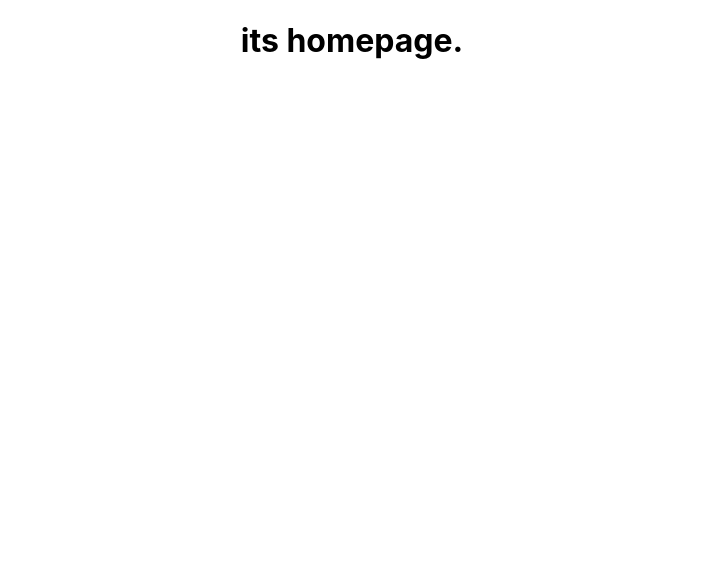
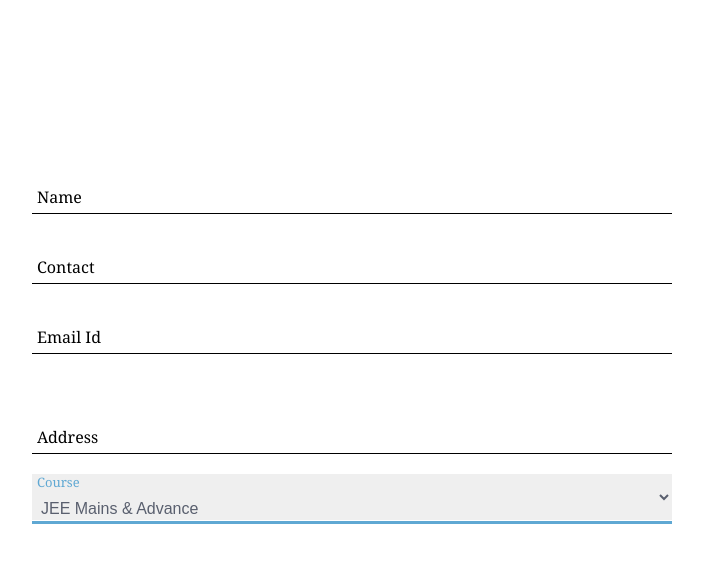
Before and after one commit to sumitthrita/objectiveClasses, a React (Create React App) app: page / in a window 1280 px wide. Shown: the top 562 px of the page, without its empty margins (288-991 px from the left). Built offline with nearby package versions, Linux system fonts and the light colour scheme.

Commit message:
registration started

```diff
--- a/src/App.js
+++ b/src/App.js
@@ -1,11 +1,11 @@
 import logo from './logo.svg';
-import './App.css';
-import Homepage from "./component/Homepage";
+// import './App.css';
+import Registration from "./component/Registration";
 
 function App() {
   return (
     <div className="App">
-      <Homepage />
+      <Registration />
     </div>
   );
 }
--- a/src/component/Homepage.js
+++ /dev/null
@@ -1,12 +0,0 @@
-import React from 'react';
-
-const Homepage = () => {
-
-    return(
-        <div>
-            <h1>its homepage.</h1>
-        </div>
-    );
-};
-
-export default Homepage;
--- /dev/null
+++ b/src/component/Registration.css
@@ -0,0 +1,128 @@
+.registration {
+    height: 90vh;
+    margin-top: 5px;
+    display: flex;
+    justify-content: center;
+    align-items: center;
+    flex-direction: column;
+    font-family: Cambria, Cochin, Georgia, Times, 'Times New Roman', serif;
+}
+
+.inputSection {
+    width:50%;
+    position: relative;
+    height:50px;
+    overflow: hidden;
+    margin: 10px 0;
+}
+
+.inputSectionAddress {
+    width: 50%;
+    position: relative;
+    height: 80px;
+    overflow: hidden;
+    margin:10px 0;
+}
+
+.form__input {
+    position: absolute;
+    width: 100%;
+    /* height: 100%; */
+    color: #595f6e;
+    padding: 25px 0px 2px 5px;
+    border: none;
+    outline: none;
+    font-size: 16px;
+}
+
+.form__inputAddress {
+    position: absolute;
+    width: 100%;
+    height: 100%;
+    color: #595f6e;
+    padding:18px 0 2px 5px;
+    font-size: 16px;
+    border: none;
+    outline: none;
+}
+
+.form__label {
+    position: absolute;
+    bottom: 0px;
+    left: 0px;
+    width: 100%;
+    height: 100%;
+    pointer-events:none;
+    border-bottom: 1px solid black;
+}
+
+.form__labelAddress {
+    position: absolute;
+    bottom: 0px;
+    left: 0px;
+    width: 100%;
+    height: 100%;
+    pointer-events:none;
+    border-bottom: 1px solid black;
+    /* background-color:greenyellow; */
+}
+
+.form__label::after {
+    content: "";
+    position: absolute;
+    height: 100%;
+    width: 100%;
+    border-bottom: 3px solid #5fa8d3;
+    left: 0px;
+    bottom: -1px;
+    transform: translateX(-100%);
+    transition: all 0.3s ease;
+}
+
+.form__labelAddress::after {
+    content: "";
+    position: absolute;
+    height: 100%;
+    width: 100%;
+    /* background-color: green; */
+    border-bottom: 3px solid #5fa8d3;
+    left: 0px;
+    transform: translateX(-100%);
+    bottom: -2px;
+    transition: all 0.3s ease;
+}
+
+.form__content {
+    position: absolute;
+    bottom: 5px;
+    left: 5px;
+    transition: all 0.3s ease;
+}
+
+.form__input:focus + .form__label .form__content,
+.form__input:valid + .form__label .form__content {
+    transform: translateY(-150%);
+    font-size: 13px;
+    color: #5fa8d3;
+}
+
+.form__inputAddress:focus + .form__labelAddress .form__content,
+.form__inputAddress:valid + .form__labelAddress .form__content {
+    transform: translateY(-390%);
+    font-size: 13px;
+    color: #5fa8d3;
+}
+
+.form__input:focus + .form__label::after,
+.form__input:valid + .form__label::after {
+    transform: translateX(0%);
+}
+
+.form__inputAddress:focus + .form__labelAddress::after,
+.form__inputAddress:valid + .form__labelAddress::after {
+    transform: translateX(0%);
+}
+
+.form__inputAddress:focus + .form__inputAddress {
+    padding-top: 20px;
+}
--- /dev/null
+++ b/src/component/Registration.js
@@ -0,0 +1,69 @@
+import React, {Component} from 'react';
+import "./Registration.css";
+
+
+class Registration extends Component {
+    constructor(props) {
+        super(props);
+        this.state = {
+            name: "",
+            contact:"",
+            email:"",
+            course:"",
+            address:""
+        };
+        this.handleChange= this.handleChange.bind(this);
+    };
+
+    handleChange(e) {
+    //    var stateName=e.target.name;
+
+        this.setState({course:e.target.value})
+    }
+
+    render(){
+        return (
+            <div className="registration" >
+                <div className="inputSection" >
+                    <input type="text" name="name" value={this.state.name} className="form__input" autoComplete="off" required onChange={this.handleChange} />
+                    <label for ="name" className="form__label" >
+                        <span className="form__content" >Name</span>
+                    </label>
+                </div>
+                <div className="inputSection" >
+                    <input type="text" maxLength="10" name="contact" value={this.state.contact} className="form__input" autoComplete="off" required />
+                    <label for ="contact" className="form__label" >
+                        <span className="form__content" >Contact</span>
+                    </label>
+                </div>
+                <div className="inputSection" >
+                    <input type="email" name="email" value={this.state.email} className="form__input" autoComplete="off" required />
+                    <label for ="email" className="form__label" >
+                        <span className="form__content" >Email Id</span>
+                    </label>
+                </div>
+                <div className="inputSectionAddress" >
+                    <textarea rows="3" cols="48" maxLength="100" name="address" value={this.state.address} className="form__inputAddress" autoComplete="off" required />
+                    <label for ="address" className="form__labelAddress" >
+                        <span className="form__content" >Address</span>
+                    </label>
+                </div>
+                <div className="inputSection" >
+                    <select value={this.state.course} className="form__input" name="course" onChange={this.handleChange} >
+                        <option value="JEE Mains & Advance">JEE Mains & Advance</option>
+                        <option value="JEE Mains">JEE Mains</option>
+                        <option value="JEE Advance">JEE Advance</option>
+                        <option value="NEET">NEET</option>
+                    </select>
+                    <label for="course" className="form__label" >
+                        <span className="form__content">Course</span>
+                    </label>
+                </div>
+                <h1>{this.state.course} </h1>
+            </div>
+        );
+    };
+};
+
+
+export default Registration;
```
Also changed, not shown: 1 other file (tests, documents, lock files or other folders).
